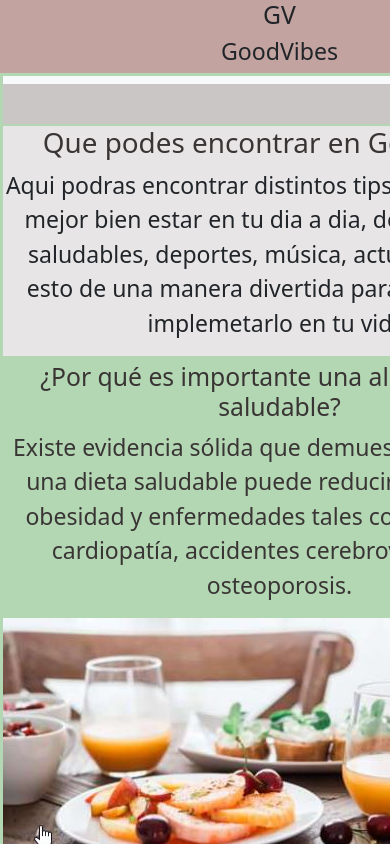
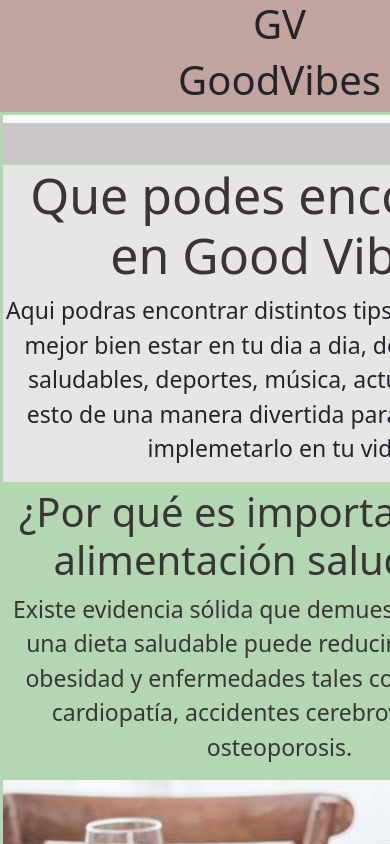
Before and after one commit to GipyCoronel/Fbox-Grid-Responsive, a plain HTML site: page index.html in a window 390 px wide. Shown: the top 844 px of the page. Drawn offline with nearby package versions, Linux system fonts and the light colour scheme.

Commit message:
se agregaron mas cambios en media

```diff
--- a/scss/media.scss
+++ b/scss/media.scss
@@ -13,7 +13,15 @@
 body {
     background-color: rgb(156, 206, 144);
     font-size: 23px;
-
+}
+h1 {
+    font-size: 50px;
+}
+h2 {
+    font-size: 40px;
+}
+h3 {
+    font-size: 35px;
 }
 
 }
```
Also changed, not shown: scss/bienestar-sabias.css (deleted), scss/footer.css (deleted), scss/media.css (deleted), scss/musica.css (deleted), scss/prueba.css, scss/variables.css (deleted), 6 other files.
